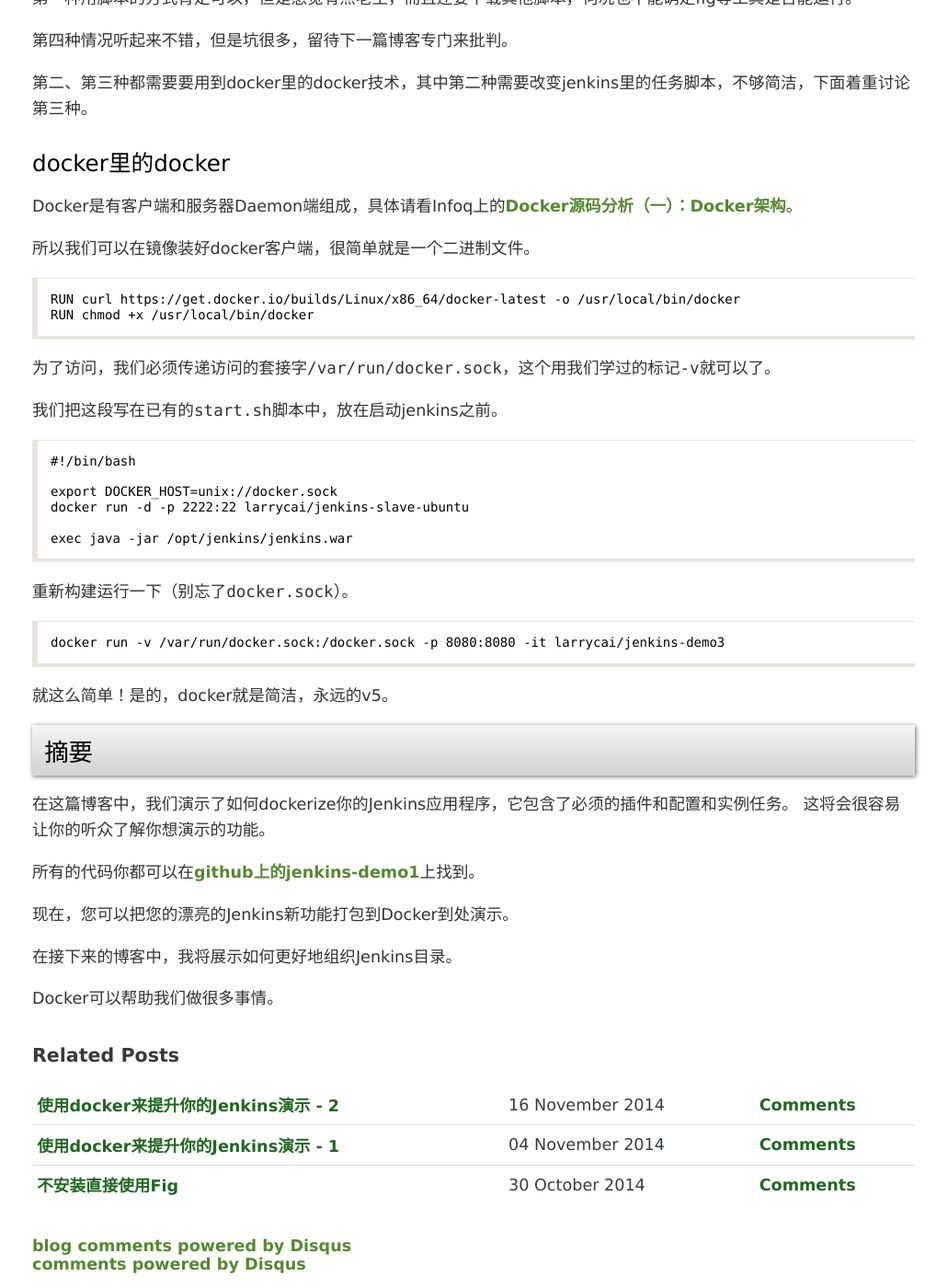
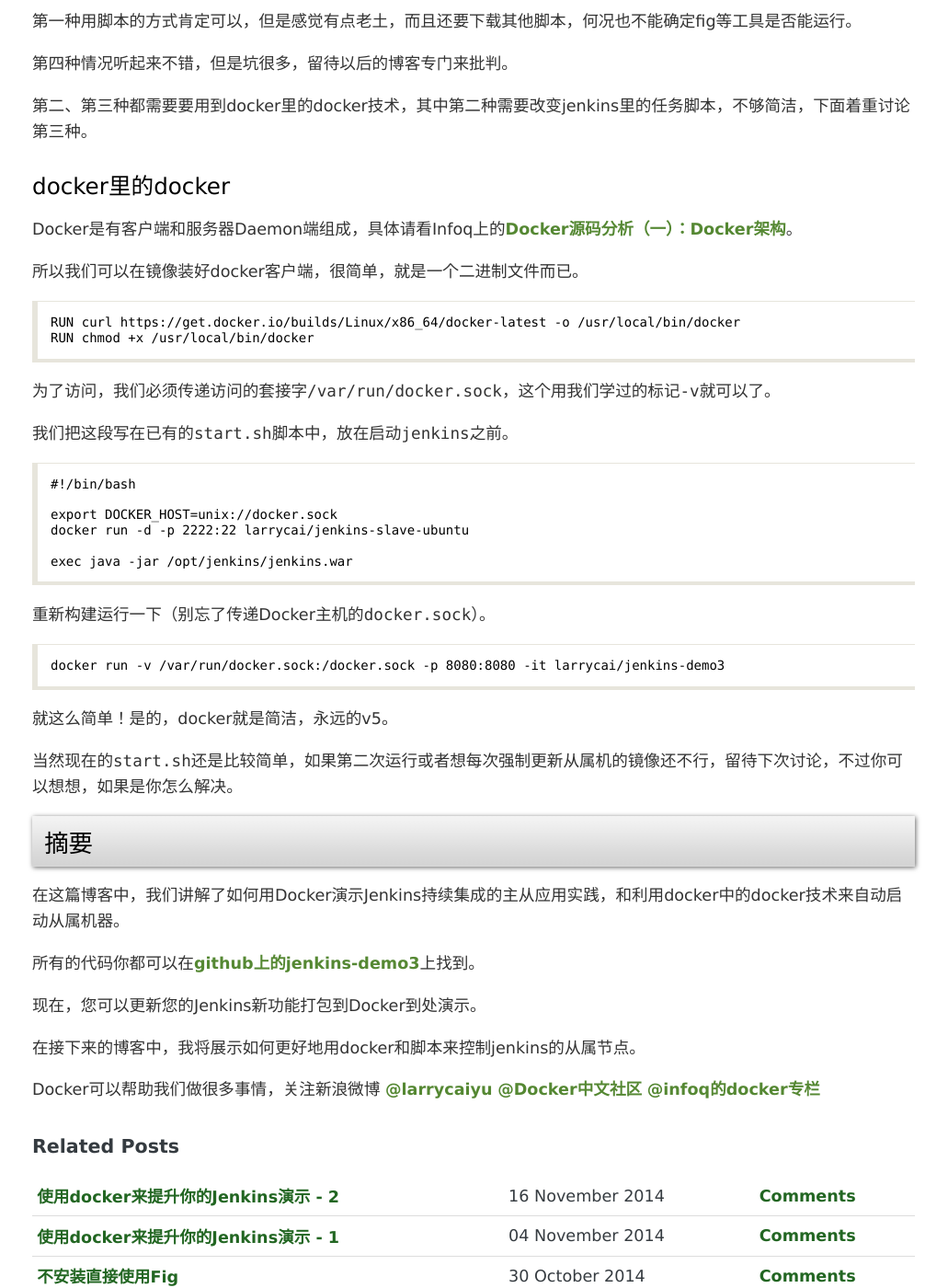
Before and after one commit to larrycai/larrycai.github.com, a Jekyll site: the page built from _posts/2014-11-24-use-docker-for-your-jenkins-demo-3.markdown, in a window 1280 px wide and 1400 px high, scrolled down 5585 px. Shown: the whole window at 92% size, without its empty margins (125-1156 px from the left). Built offline with Jekyll 4.4.1, drawn with Linux system fonts in a browser that asks for light colours; Markdown is read by kramdown in place of the engine named in the settings; comment, search, counter and statistics services are not loaded; some of the changed text lies outside the part shown.

Commit message:
update series blog and add some improvement

```diff
--- a/_posts/2014-11-24-use-docker-for-your-jenkins-demo-3.markdown
+++ b/_posts/2014-11-24-use-docker-for-your-jenkins-demo-3.markdown
@@ -8,7 +8,7 @@ title: 使用docker来提升你的Jenkins演示 - 3
 
 * 第一篇[使用docker来提升你的Jenkins演示 - 1](http://www.larrycaiyu.com/2014/11/04/use-docker-for-your-jenkins-demo-1.html)：把需要的Jenkins软件、插件和作业配置放到了Jenkins docker容器中，使得你很容易演示，别人也很轻松的可以下载自己尝试。
 * 第二篇[使用docker来提升你的Jenkins演示 - 2](http://www.larrycaiyu.com/2014/11/16/use-docker-for-your-jenkins-demo-2.html)：演示了如何更进一步docker化你的Jenkins应用程序，学到了如何管理配置文件和巧妙地使用`run --volume`和`exec`来获取容器内的数据。
-* 第三篇：用docker中的docker来解决Jenkins主从机的演示
+* 第三篇[使用docker来提升你的Jenkins演示 - 3](http://www.larrycaiyu.com/2014/11/24/use-docker-for-your-jenkins-demo-3.html)：用docker中的docker来解决Jenkins主从机的演示
 * 第四篇：巧用ENTRYPOINT/CMD配合脚本来解决复杂的环境
 * 第五篇：讨厌的Jenkins docker插件
 
@@ -65,9 +65,10 @@ title: 使用docker来提升你的Jenkins演示 - 3
 
 一级棒，它工作了。
 
-用上一篇博客教的方式把数据拷贝出来放到镜像里，重新构建镜像实验一下。其中这次要多加一个配置文件
+用上一篇博客教的方式把数据拷贝出来放到镜像里，重新构建镜像实验一下。
 
-* $JENKINS_HOME/credentials.xml # 这是一些Jenkins的认证信息，如从属节点的用户认证。
+* $JENKINS_HOME/credentials.xml # 这是一些Jenkins的认证信息（私钥）。
+* $JENKINS_HOME/config.xml      # 包含了从属节点的配置
 
 ## 自动启动从属节点 ##
 
@@ -80,7 +81,7 @@ title: 使用docker来提升你的Jenkins演示 - 3
 
 第一种用脚本的方式肯定可以，但是感觉有点老土，而且还要下载其他脚本，何况也不能确定fig等工具是否能运行。
 
-第四种情况听起来不错，但是坑很多，留待下一篇博客专门来批判。
+第四种情况听起来不错，但是坑很多，留待以后的博客专门来批判。
 
 第二、第三种都需要要用到docker里的docker技术，其中第二种需要改变jenkins里的任务脚本，不够简洁，下面着重讨论第三种。
 
@@ -88,14 +89,14 @@ title: 使用docker来提升你的Jenkins演示 - 3
 
 Docker是有客户端和服务器Daemon端组成，具体请看Infoq上的[Docker源码分析（一）：Docker架构](http://www.infoq.com/cn/articles/docker-source-code-analysis-part1)。
 
-所以我们可以在镜像装好docker客户端，很简单就是一个二进制文件。
+所以我们可以在镜像装好docker客户端，很简单，就是一个二进制文件而已。
 
 	RUN curl https://get.docker.io/builds/Linux/x86_64/docker-latest -o /usr/local/bin/docker
 	RUN chmod +x /usr/local/bin/docker
 
 为了访问，我们必须传递访问的套接字`/var/run/docker.sock`，这个用我们学过的标记`-v`就可以了。
 
-我们把这段写在已有的`start.sh`脚本中，放在启动jenkins之前。
+我们把这段写在已有的`start.sh`脚本中，放在启动`jenkins`之前。
 
 	#!/bin/bash
 
@@ -104,20 +105,22 @@ Docker是有客户端和服务器Daemon端组成，具体请看Infoq上的[Docke
 
 	exec java -jar /opt/jenkins/jenkins.war
 
-重新构建运行一下（别忘了`docker.sock`）。
+重新构建运行一下（别忘了传递Docker主机的`docker.sock`）。
 
 	docker run -v /var/run/docker.sock:/docker.sock -p 8080:8080 -it larrycai/jenkins-demo3
 
 就这么简单！是的，docker就是简洁，永远的v5。
 
+当然现在的`start.sh`还是比较简单，如果第二次运行或者想每次强制更新从属机的镜像还不行，留待下次讨论，不过你可以想想，如果是你怎么解决。
+
 ## 摘要
 
-在这篇博客中，我们演示了如何dockerize你的Jenkins应用程序，它包含了必须的插件和配置和实例任务。 这将会很容易让你的听众了解你想演示的功能。
+在这篇博客中，我们讲解了如何用Docker演示Jenkins持续集成的主从应用实践，和利用docker中的docker技术来自动启动从属机器。
 
-所有的代码你都可以在[github上的jenkins-demo1](https://github.com/larrycai/docker-images/tree/master/jenkins-demo1)上找到。
+所有的代码你都可以在[github上的jenkins-demo3](https://github.com/larrycai/docker-images/tree/master/jenkins-demo3)上找到。
 
-现在，您可以把您的漂亮的Jenkins新功能打包到Docker到处演示。
+现在，您可以更新您的Jenkins新功能打包到Docker到处演示。
 
-在接下来的博客中，我将展示如何更好地组织Jenkins目录。
+在接下来的博客中，我将展示如何更好地用docker和脚本来控制jenkins的从属节点。
 
-Docker可以帮助我们做很多事情。
+Docker可以帮助我们做很多事情，关注新浪微博 [@larrycaiyu](http://weibo.com/larrycaiyu) [@Docker中文社区](http://weibo.com/dockboard) [@infoq的docker专栏](http://www.infoq.com/cn/dockers)
```
Also changed, not shown: _posts/2014-11-04-use-docker-for-your-jenkins-demo-1.markdown (+11 -0 lines), _posts/2014-11-16-use-docker-for-your-jenkins-demo-2.markdown (+11 -0 lines).
